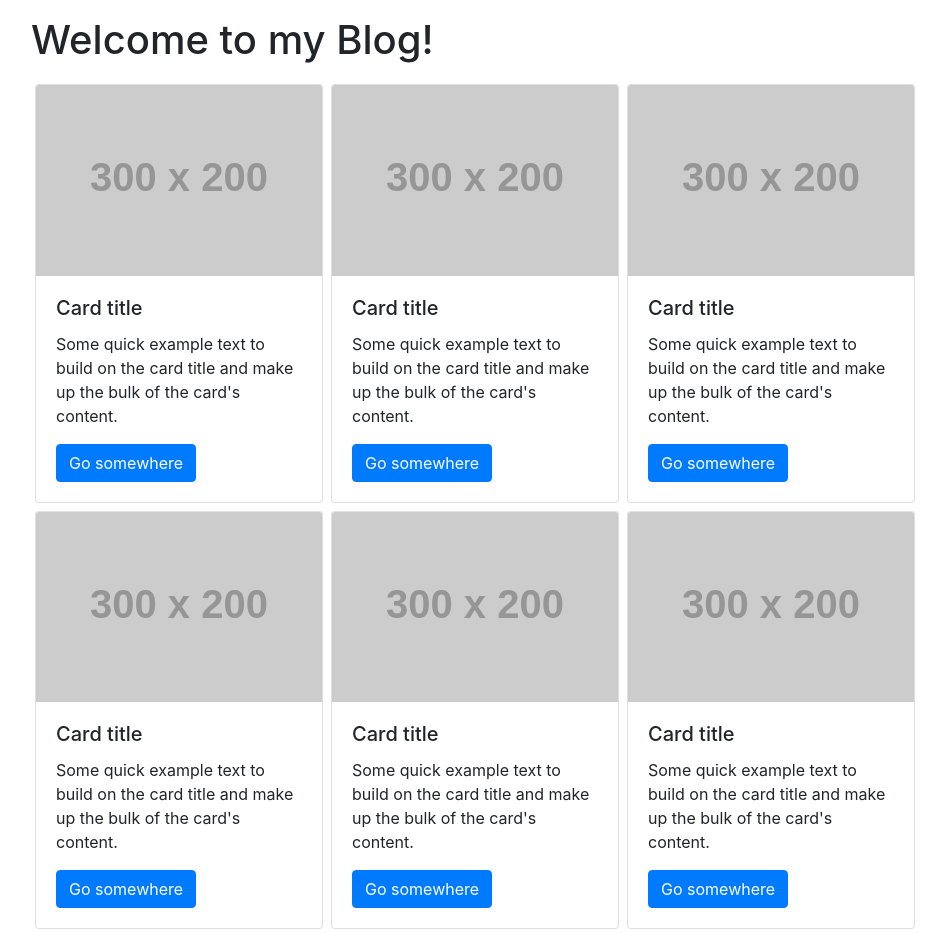
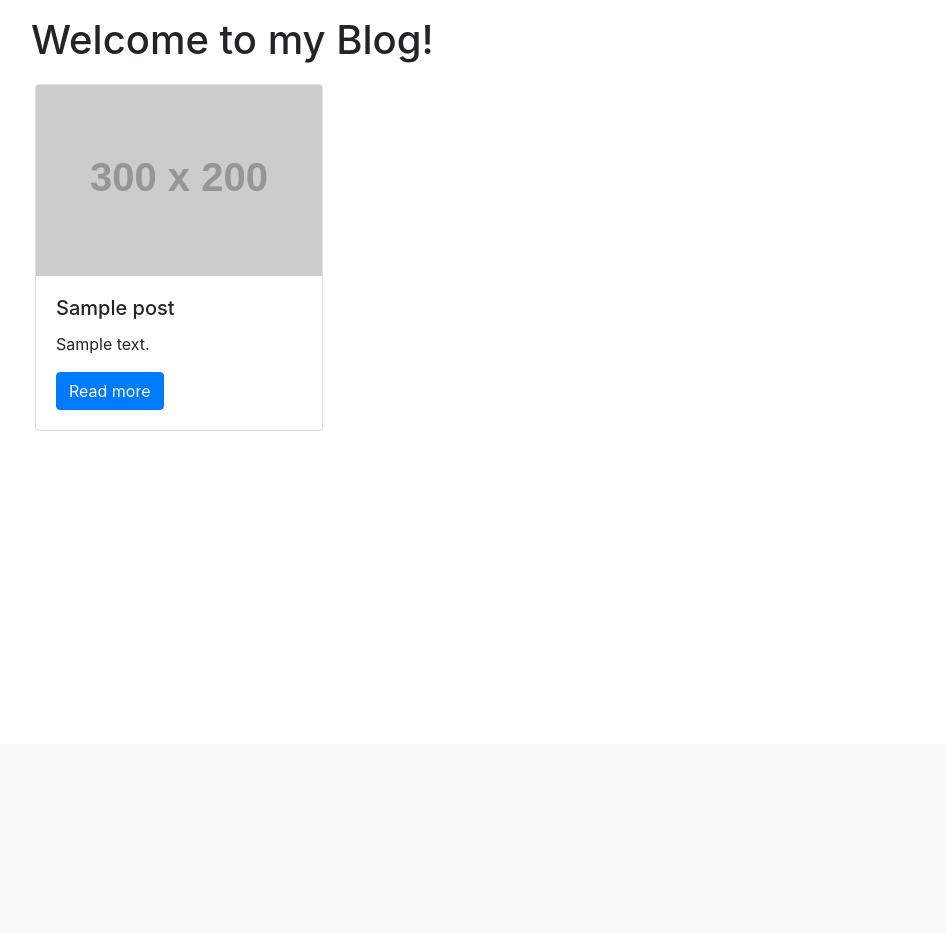
Before and after one commit to Webrax/Kyrsova-robota, a PHP site: template templates/index.twig in a window 1280 px wide. Shown: the part 56-989 px from the top of the page, without its empty margins (54-1000 px from the left). After the commit the page ends 487 px from the top, so only its background shows below. Run offline with PHP 8.4, Linux system fonts and the light colour scheme; the template is opened without the code that fills it: most values are stand-ins (such as "Sample title", 1, 10 or a date in 2020); grey boxes labelled with a size stand in for pictures from a placeholder-image service; some libraries are stand-ins or nearby versions.

Commit message:
зміна індексу.твіг, зміна відмалювання постів, сортування по даті

```diff
--- a/config/database.php
+++ b/config/database.php
@@ -1,6 +1,6 @@
 <?php
 
-return [
+return [ // ключі для БД
     'dsn' => 'mysql:host=localhost:3306; dbname=blog_php',
     'username' => 'root',
     'password' => '123321',
--- a/templates/about.twig
+++ b/templates/about.twig
@@ -1,6 +1,6 @@
 {% extends 'base.twig' %}
 
-{% block body %}
+{% block body %} {# create about page construction #}
     <div class="container">
         <h1 class="mb-3 mt-3">Hello, {{ name }}!</h1>
     </div>
--- a/templates/base.twig
+++ b/templates/base.twig
@@ -1,4 +1,4 @@
-<!doctype html>
+<!doctype html> <!--головна конструкція-->
 <html lang="en">
 <head>
     <!-- Required meta tags -->
@@ -16,6 +16,7 @@
 
 {% block body %} {% endblock %}
 
+<!--скріпти JS для роботи бустрап-->
 <script src="https://code.jquery.com/jquery-3.5.1.slim.min.js" integrity="sha384-DfXdz2htPH0lsSSs5nCTpuj/zy4C+OGpamoFVy38MVBnE+IbbVYUew+OrCXaRkfj" crossorigin="anonymous"></script>
 <script src="https://cdn.jsdelivr.net/npm/bootstrap@4.5.3/dist/js/bootstrap.bundle.min.js" integrity="sha384-ho+j7jyWK8fNQe+A12Hb8AhRq26LrZ/JpcUGGOn+Y7RsweNrtN/tE3MoK7ZeZDyx" crossorigin="anonymous"></script>
 </body>
--- a/templates/index.twig
+++ b/templates/index.twig
@@ -1,73 +1,31 @@
 {% extends 'base.twig' %}
 
 {% block body %}
-
+    <!--інфо карточки-->
 <div class="container">
     <h1 class="mb-3 mt-3">Welcome to my Blog!</h1>
+        {% set rowCount = 1 %} {# кіл-ть постів #}
+        {% for post in posts %}
+        {% if rowCount == 1 %}
             <div class="container row">
+                {% endif %}
                 <div class="p-1">
                     <div class="card" style="width: 18rem;">
-                <img src="https://dummyimage.com/300x200/5b76ba/ffffff" class="card-img-top" alt="...">
+                        <img src="https://dummyimage.com/300x200/5b76ba/ffffff" class="card-img-top" alt="{{ post.title|escape }}">
                         <div class="card-body">
-                    <h5 class="card-title">Card title</h5>
-                    <p class="card-text">Some quick example text to build on the card title and make up the bulk of the card's content.</p>
-                    <a href="/blog-post-1" class="btn btn-primary">Go somewhere</a>
+                            <h5 class="card-title">{{ post.title|escape }}</h5>
+                            <p class="card-text">{{ post.description|escape }}</p>
+                            <a href="/{{ post.url_key }}" class="btn btn-primary">Read more</a>
                         </div>
                     </div>
                 </div>
-        <div class="p-1">
-            <div class="card" style="width: 18rem;">
-                <img src="https://dummyimage.com/300x200/5b76ba/ffffff" class="card-img-top" alt="...">
-                <div class="card-body">
-                    <h5 class="card-title">Card title</h5>
-                    <p class="card-text">Some quick example text to build on the card title and make up the bulk of the card's content.</p>
-                    <a href="/blog-post-2" class="btn btn-primary">Go somewhere</a>
+            {% set rowCount = rowCount + 1 %} {# дозволяє відмалювати ше 1 контейнер роу, коли кіл-ть постів більше 3#}
+            {% if rowCount == 1 %}
             </div>
+            {% endif %}
+            {% if rowCount > 3 %}
+            {% set rowCount = 1 %}
+            {% endif %}
+            {% endfor %}
 </div>
-        </div>
-        <div class="p-1">
-            <div class="card" style="width: 18rem;">
-                <img src="https://dummyimage.com/300x200/5b76ba/ffffff" class="card-img-top" alt="...">
-                <div class="card-body">
-                    <h5 class="card-title">Card title</h5>
-                    <p class="card-text">Some quick example text to build on the card title and make up the bulk of the card's content.</p>
-                    <a href="/blog-post-3" class="btn btn-primary">Go somewhere</a>
-                </div>
-            </div>
-        </div>
-    </div>
-    <div class="container row">
-        <div class="p-1">
-            <div class="card" style="width: 18rem;">
-                <img src="https://dummyimage.com/300x200/5b76ba/ffffff" class="card-img-top" alt="...">
-                <div class="card-body">
-                    <h5 class="card-title">Card title</h5>
-                    <p class="card-text">Some quick example text to build on the card title and make up the bulk of the card's content.</p>
-                    <a href="/blog-post-4" class="btn btn-primary">Go somewhere</a>
-                </div>
-            </div>
-        </div>
-        <div class="p-1">
-            <div class="card" style="width: 18rem;">
-                <img src="https://dummyimage.com/300x200/5b76ba/ffffff" class="card-img-top" alt="...">
-                <div class="card-body">
-                    <h5 class="card-title">Card title</h5>
-                    <p class="card-text">Some quick example text to build on the card title and make up the bulk of the card's content.</p>
-                    <a href="/blog-post-5" class="btn btn-primary">Go somewhere</a>
-                </div>
-            </div>
-        </div>
-        <div class="p-1">
-            <div class="card" style="width: 18rem;">
-                <img src="https://dummyimage.com/300x200/5b76ba/ffffff" class="card-img-top" alt="...">
-                <div class="card-body">
-                    <h5 class="card-title">Card title</h5>
-                    <p class="card-text">Some quick example text to build on the card title and make up the bulk of the card's content.</p>
-                    <a href="/blog-post-6" class="btn btn-primary">Go somewhere</a>
-                </div>
-            </div>
-        </div>
-    </div>
-</div>
-
 {% endblock %}
--- a/templates/not-found.twig
+++ b/templates/not-found.twig
@@ -1,6 +1,6 @@
 {% extends 'base.twig' %}
 
-{% block body %}
+{% block body %} {# відмалювання помилки про не існування сторінки #}
     <div class="container">
         <h1 class="mb-3 mt-3">Page not found!</h1>
     </div>
--- a/templates/post.twig
+++ b/templates/post.twig
@@ -5,7 +5,7 @@
 
         <img src="https://dummyimage.com/1200x400/5b76ba/ffffff" class="img-fluid" alt="...">
 
-        <h1 class="mt-3 mb-3">{{ post.title | escape }}</h1> <!--escape - екранування(блок скріптів JS-->
+        <h1 class="mt-3 mb-3">{{ post.title | escape }}</h1> <!--escape - екранування(блок скріптів JS, не допущення їх роботи) -->
         <div class="container mb-3">
             <div class="row">
                 <span class="text-muted">Malevych Yurii | {{ post.published_date|date("F d, Y") }}</span>
@@ -13,7 +13,7 @@
         </div>
         <div>
             <span>
-                {{ post.content | raw }}
+                {{ post.content | raw }} {# відмалювання контенту з БД #}
             </span>
         </div>
     </div>
--- a/templates/section/navigation.twig
+++ b/templates/section/navigation.twig
@@ -1,3 +1,4 @@
+<!--Navigation (header)-->
 <nav class="navbar navbar-expand-lg navbar-light bg-light">
     <div class="container">
         <a class="navbar-brand">Blog</a>
```
Also changed, not shown: index.php (+14 -10 lines), src/PostMapper.php (+14 -2 lines). Lines whose indentation alone changed are shown as unchanged.
